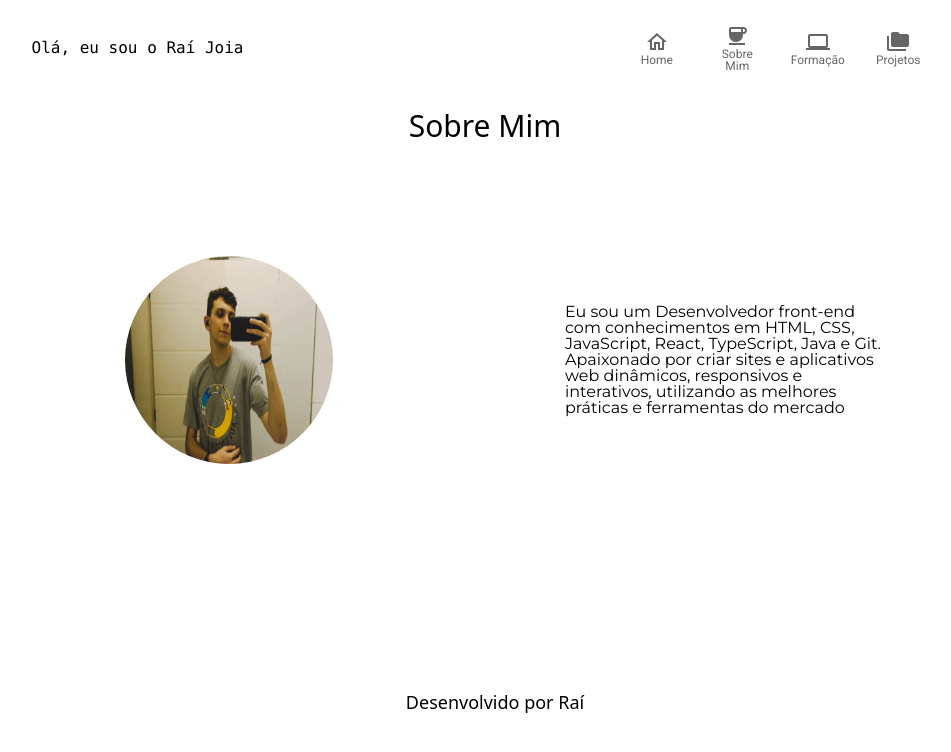
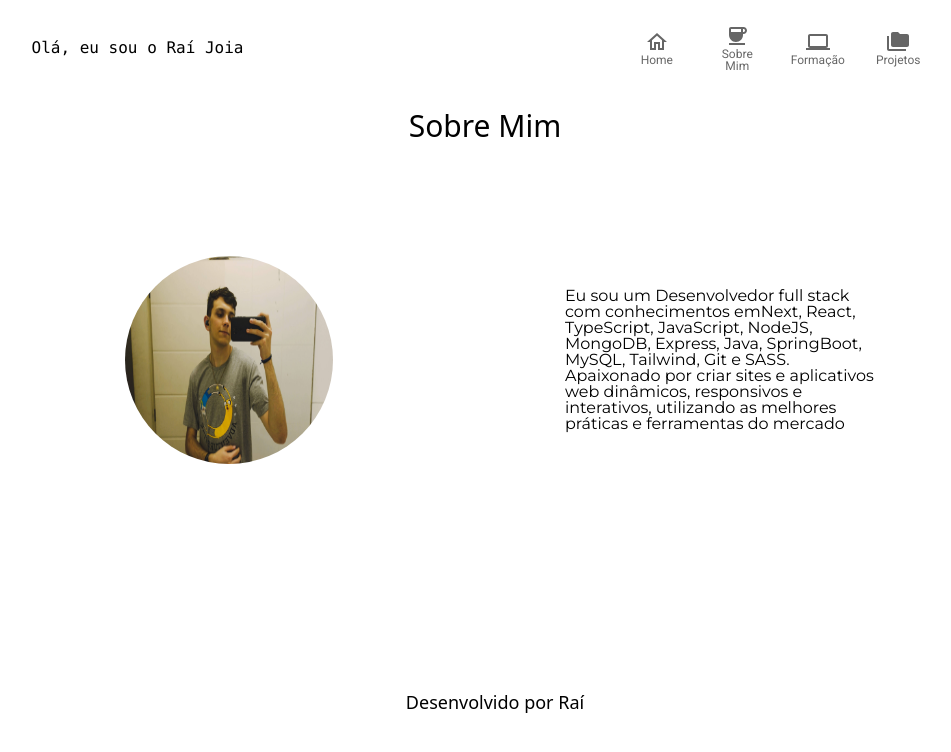
Before and after one commit to Raijoia/portfolio_2.0, a React (Vite) app: page /sobremim in a window 1280 px wide. Shown: the top 752 px of the page, without its empty margins (155-1106 px from the left). Built offline with nearby package versions, Linux system fonts and the light colour scheme.

Commit message:
att page sobreMim

```diff
--- a/src/pages/SobreMim/TextAboutMe/index.tsx
+++ b/src/pages/SobreMim/TextAboutMe/index.tsx
@@ -1,8 +1,7 @@
 const TextAboutMe = () => {
   return (
     <p>
-      Eu sou um Desenvolvedor front-end com conhecimentos em HTML, CSS, JavaScript,
-      React, TypeScript, Java e Git. Apaixonado por criar sites e aplicativos
+      Eu sou um Desenvolvedor full stack com conhecimentos emNext, React, TypeScript, JavaScript, NodeJS, MongoDB, Express, Java, SpringBoot, MySQL, Tailwind, Git e SASS. Apaixonado por criar sites e aplicativos
       web dinâmicos, responsivos e interativos, utilizando as melhores práticas
       e ferramentas do mercado
     </p>
```
